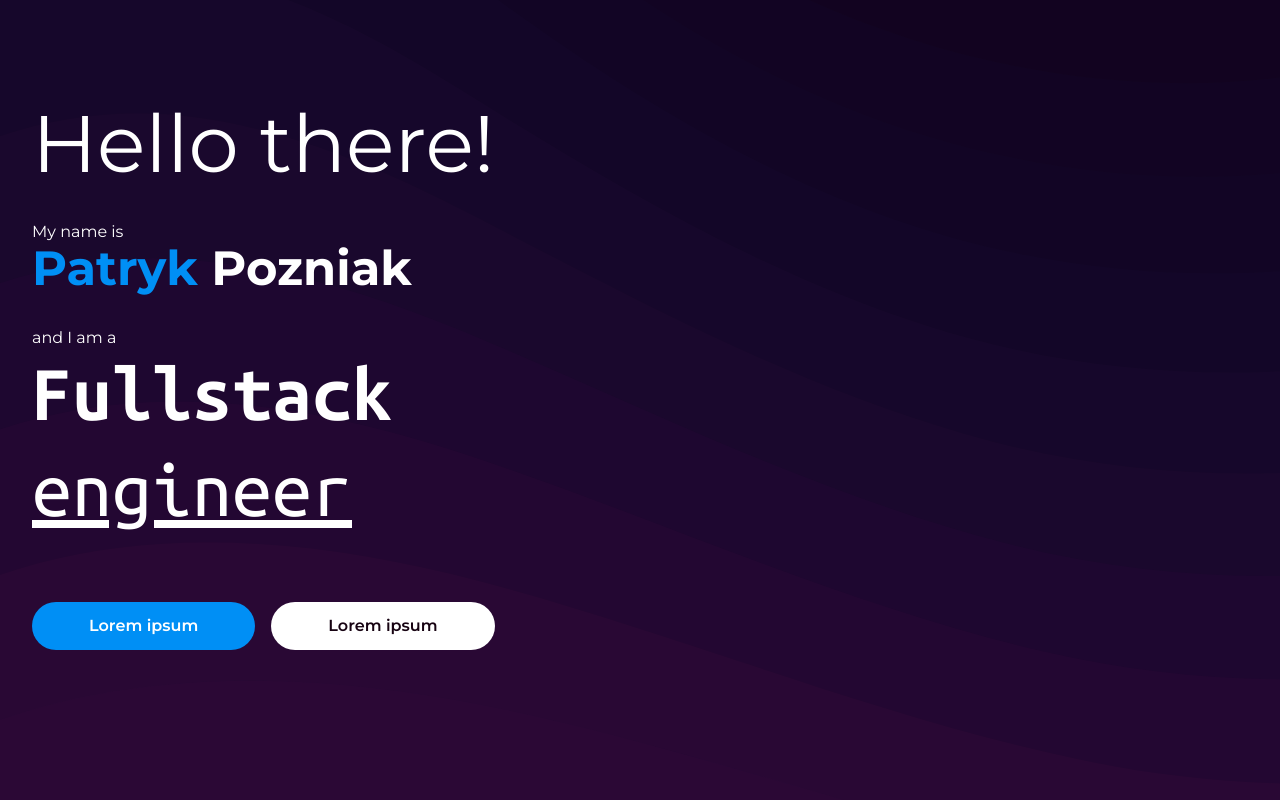
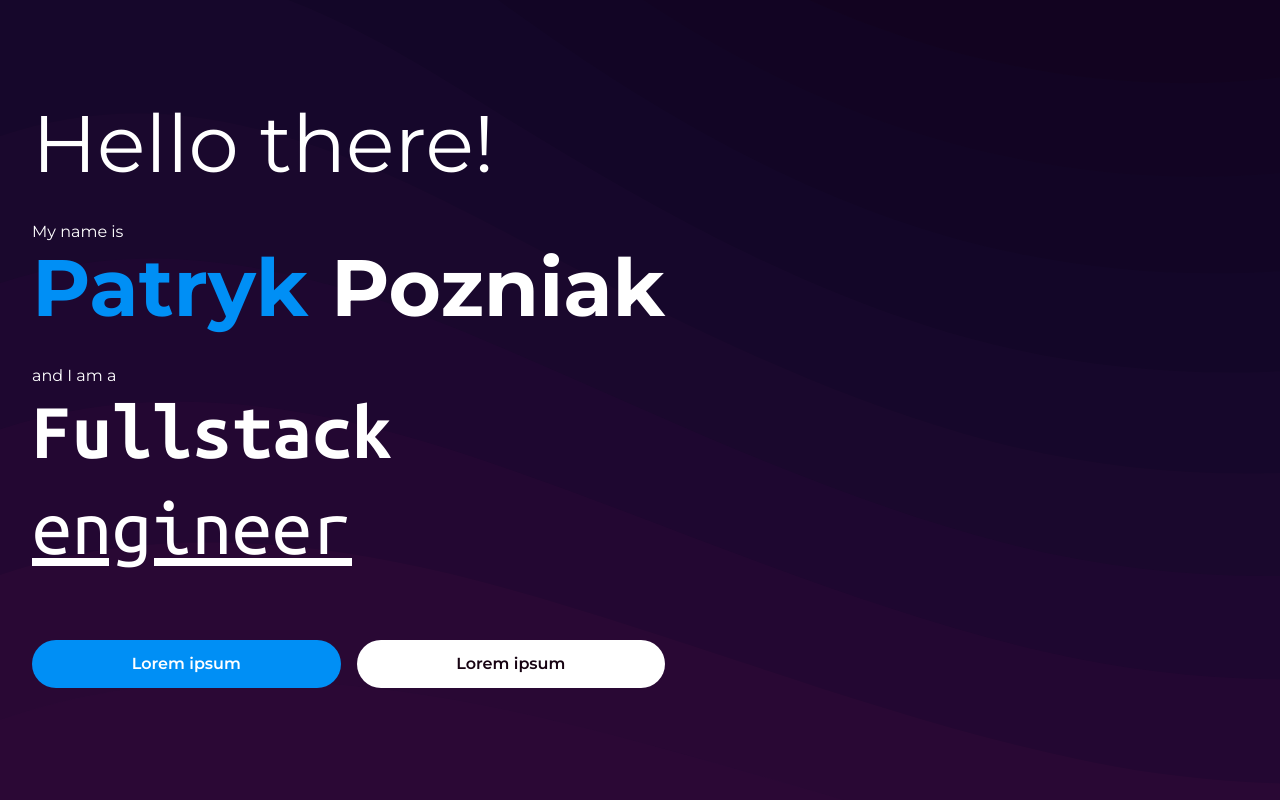
Before and after one commit to ppozniak/ppozniak-dev, a Next.js app: page / in a window 1280 px wide. Shown: the top 800 px of the page. Built offline with nearby package versions, Linux system fonts and the light colour scheme.

Commit message:
Slight changes to font size on hero

```diff
--- a/components/sections/hero/index.tsx
+++ b/components/sections/hero/index.tsx
@@ -13,7 +13,7 @@ export const Hero = () => {
 
             <h1 className="">
               <p className="">My name is</p>
-              <span className="font-bold max-w-sm text-3xl md:text-4xl">
+              <span className="font-bold max-w-sm text-3xl md:text-5xl">
                 <span className="text-primary">Patryk</span> Pozniak
               </span>
             </h1>
```
